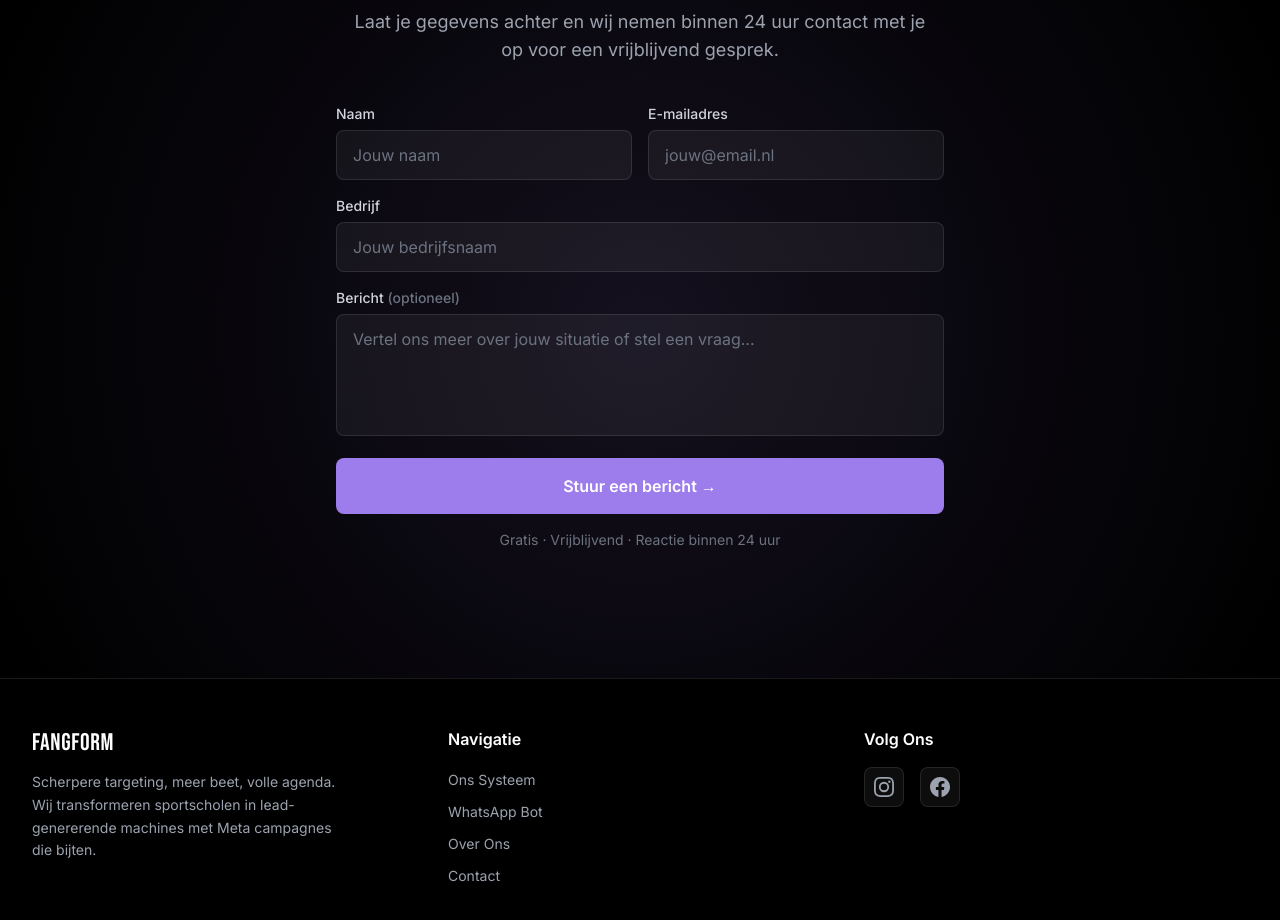
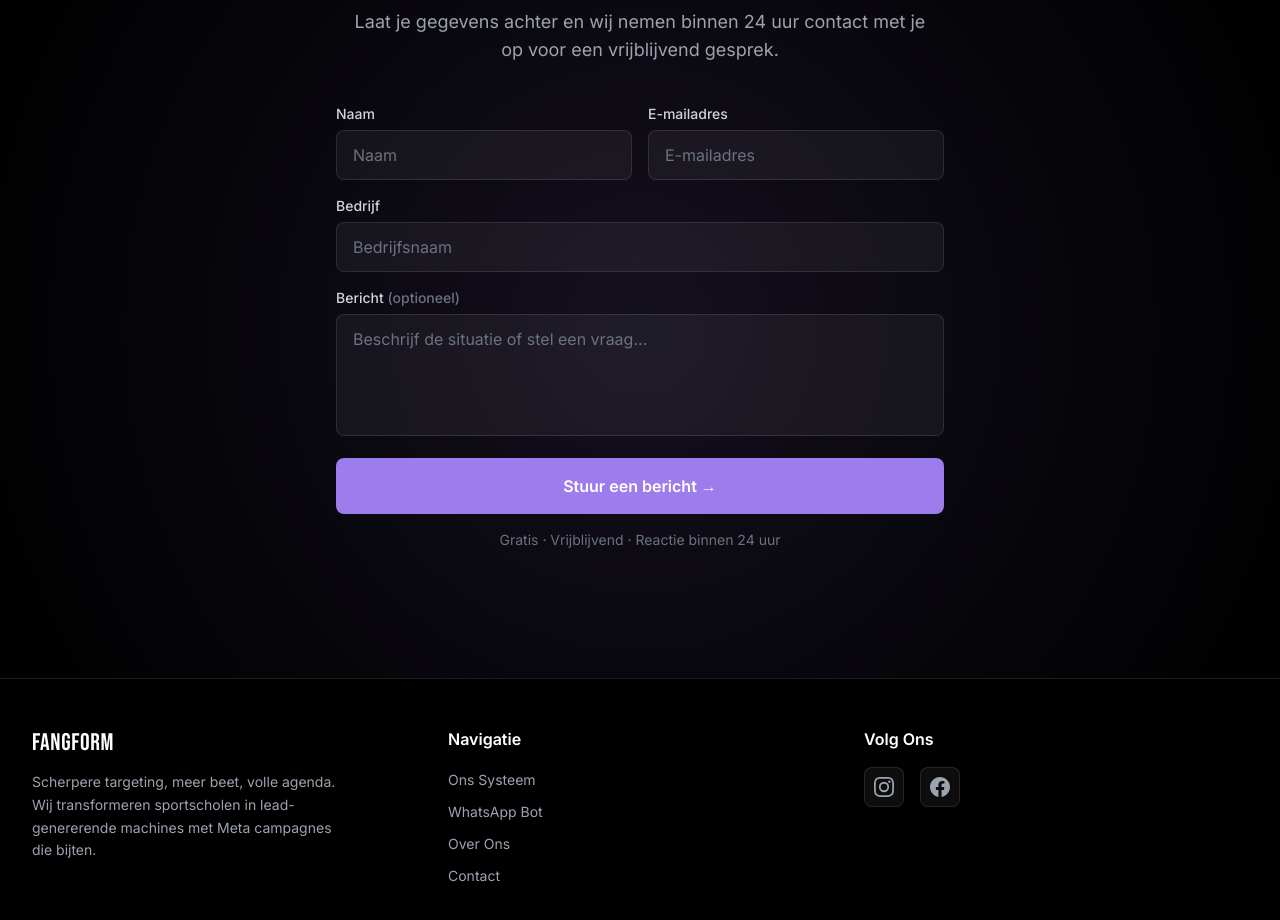
Before and after one commit to dfenders2002/fangForms, a Next.js app: page / in a window 1280 px wide. Shown: the part 3520-4440 px from the top of the page. Built offline with nearby package versions, Linux system fonts and the light colour scheme.

Commit message:
fix: update form placeholders for clarity in CTA component

```diff
--- a/src/components/CTA.tsx
+++ b/src/components/CTA.tsx
@@ -90,7 +90,7 @@ export default function CTA() {
 										name="name"
 										type="text"
 										required
-										placeholder="Jouw naam"
+										placeholder="Naam"
 										className="w-full bg-white/5 border border-white/10 rounded-lg px-4 py-3 text-white placeholder-gray-500 focus:outline-none focus:border-accent focus:ring-1 focus:ring-accent transition-colors"
 									/>
 								</div>
@@ -103,7 +103,7 @@ export default function CTA() {
 										name="email"
 										type="email"
 										required
-										placeholder="jouw@email.nl"
+										placeholder="E-mailadres"
 										className="w-full bg-white/5 border border-white/10 rounded-lg px-4 py-3 text-white placeholder-gray-500 focus:outline-none focus:border-accent focus:ring-1 focus:ring-accent transition-colors"
 									/>
 								</div>
@@ -117,7 +117,7 @@ export default function CTA() {
 									id="gym"
 									name="gym"
 									type="text"
-									placeholder="Jouw bedrijfsnaam"
+									placeholder="Bedrijfsnaam"
 									className="w-full bg-white/5 border border-white/10 rounded-lg px-4 py-3 text-white placeholder-gray-500 focus:outline-none focus:border-accent focus:ring-1 focus:ring-accent transition-colors"
 								/>
 							</div>
@@ -130,7 +130,7 @@ export default function CTA() {
 									id="message"
 									name="message"
 									rows={4}
-									placeholder="Vertel ons meer over jouw situatie of stel een vraag..."
+									placeholder="Beschrijf de situatie of stel een vraag..."
 									className="w-full bg-white/5 border border-white/10 rounded-lg px-4 py-3 text-white placeholder-gray-500 focus:outline-none focus:border-accent focus:ring-1 focus:ring-accent transition-colors resize-none"
 								/>
 							</div>
```
